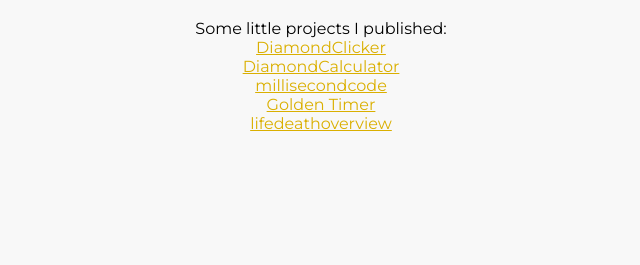
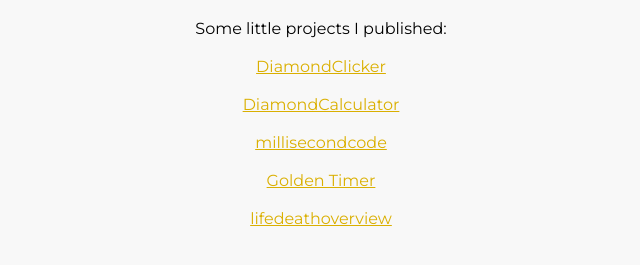
Before and after one commit to moviemusic1/moviemusic1.github.io, a plain HTML site: page index.html in a window 1280 px wide. Shown: the part 111-376 px from the top of the page, without its empty margins (327-967 px from the left). Drawn offline with Linux system fonts and the light colour scheme.

Commit message:
Update index.html

```diff
--- a/index.html
+++ b/index.html
@@ -11,7 +11,7 @@
 	<center>
 		<div>
 			<h1>moviemusic1 - This page is in edit!</h1>
-			<p>Some little projects I published:<br><a href="https://moviemusic1.github.io/diamondclicker/">DiamondClicker</a><br><a href="https://moviemusic1.github.io/diamondcalculator/">DiamondCalculator</a><br><a href="https://moviemusic1.github.io/millisecondtimecode/">millisecondcode</a><br><a href="https://moviemusic1.github.io/golden-timer/">Golden Timer</a><br><a href="https://moviemusic1.github.io/lifedeathoverview/">lifedeathoverview</a></p>
+			<p>Some little projects I published:<br><br><a href="https://moviemusic1.github.io/diamondclicker/">DiamondClicker</a><br><br><a href="https://moviemusic1.github.io/diamondcalculator/">DiamondCalculator</a><br><br><a href="https://moviemusic1.github.io/millisecondtimecode/">millisecondcode</a><br><br><a href="https://moviemusic1.github.io/golden-timer/">Golden Timer</a><br><br><a href="https://moviemusic1.github.io/lifedeathoverview/">lifedeathoverview</a></p>
 		</div>
 	</center>
 </body>
```
